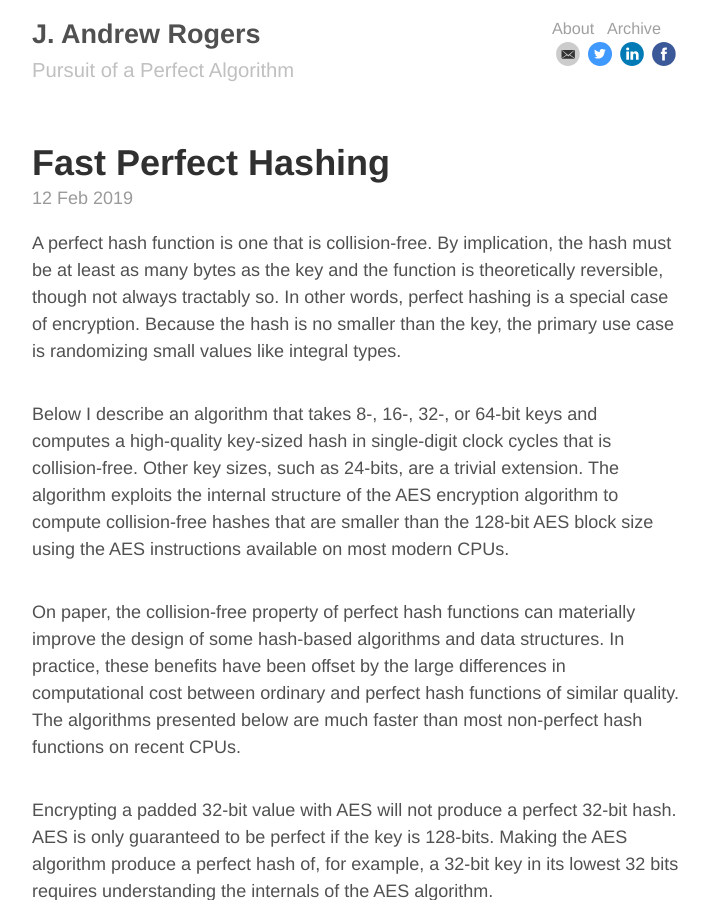
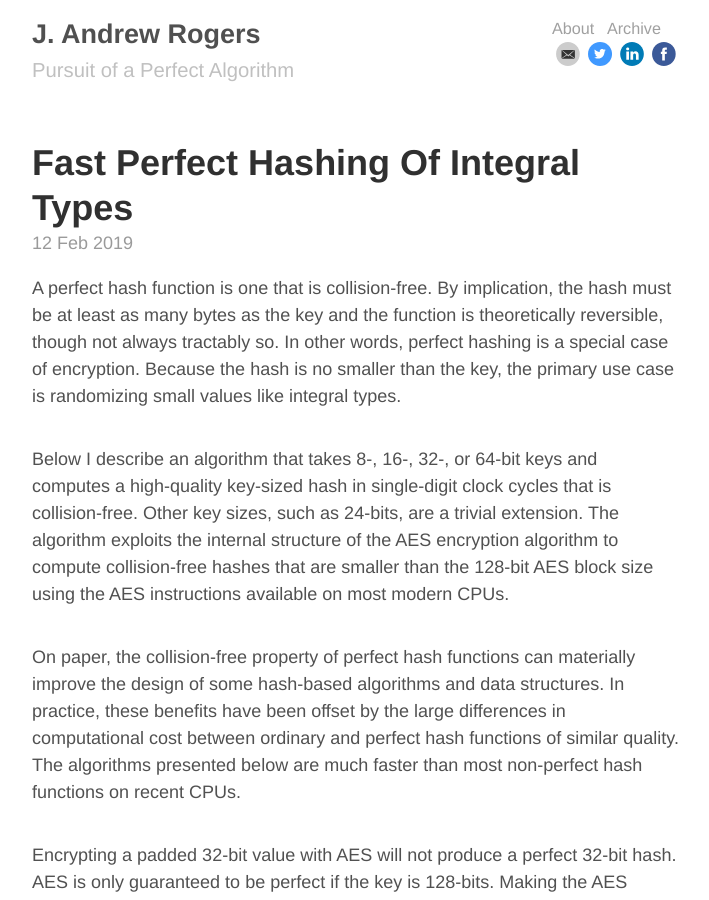
Before and after one commit to jandrewrogers/jandrewrogers.github.io, a Jekyll site: the page built from _posts/2019-02-12-fast-perfect-hashing.md, in a window 1280 px wide and 900 px high. Shown: the whole window, without its empty margins (284-993 px from the left). Built offline with Jekyll 4.4.1, drawn with Linux system fonts in a browser that asks for light colours.

Commit message:
updated title for clarity

```diff
--- a/_posts/2019-02-12-fast-perfect-hashing.md
+++ b/_posts/2019-02-12-fast-perfect-hashing.md
@@ -1,6 +1,6 @@
 ---
 layout: post
-title: Fast Perfect Hashing
+title: Fast Perfect Hashing Of Integral Types
 ---
 
 A perfect hash function is one that is collision-free. By implication, the hash must be at least as many bytes as the key and the function is theoretically reversible, though not always tractably so. In other words, perfect hashing is a special case of encryption. Because the hash is no smaller than the key, the primary use case is randomizing small values like integral types.
```
